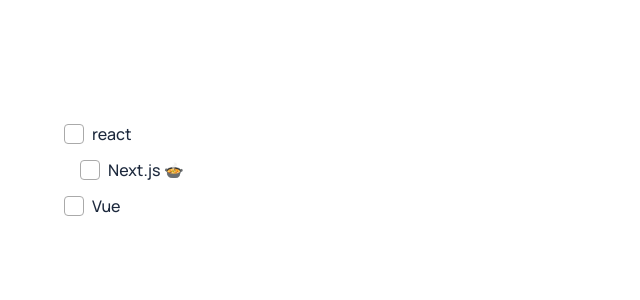
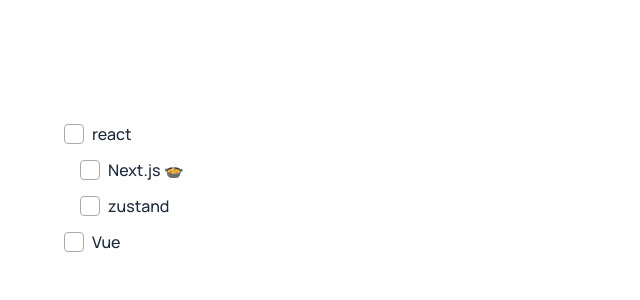
Before and after one commit to ahmad-666/react-framework, a Next.js app: page /test in a window 1280 px wide. Both pictures are taken after a click on the button 1204 px from the left and 134 px from the top of the page. Shown: the top 300 px of the page, without its empty margins (0-640 px from the left). Built offline with nearby package versions, Linux system fonts and the light colour scheme.

Commit message:
refactor: refactor and optimize Tree

```diff
--- a/src/components/Tree/example.tsx
+++ b/src/components/Tree/example.tsx
@@ -10,14 +10,47 @@
             children: [
                 {
                     id: 'next',
-                    label: <>Next.js 🍲</>
+                    label: <>Next.js 🍲</>,
+                    children: [
+                        {
+                            id: 'mui',
+                            label: 'Mui'
+                        },
+                        {
+                            id: 'tailwind',
+                            label: 'Tailwind'
+                        }
+                    ]
+                },
+                {
+                    id: 'zustand',
+                    label: 'zustand'
                 }
             ]
         },
         {
             id: 'vue',
             label: 'Vue',
-            children: [{ id: 'nuxt', label: <>Nuxt.js 🍟</> }]
+            children: [
+                {
+                    id: 'nuxt',
+                    label: <>Nuxt.js 🍟</>,
+                    children: [
+                        {
+                            id: 'vuetify',
+                            label: 'vuetify'
+                        },
+                        {
+                            id: 'tailwind',
+                            label: 'Tailwind'
+                        }
+                    ]
+                },
+                {
+                    id: 'pinia',
+                    label: 'pinia'
+                }
+            ]
         }
     ]);
     //? because of tree structure we store whole tree data and checked,opened,... in 1 single state
--- a/src/components/Tree/index.tsx
+++ b/src/components/Tree/index.tsx
@@ -1,10 +1,11 @@
 'use client';
 
-import { useImperativeHandle, useMemo, useCallback, forwardRef, type ReactNode, type ForwardedRef } from 'react';
+import { useImperativeHandle, useMemo, useCallback, forwardRef, memo, type ReactNode, type ForwardedRef } from 'react';
 import Icon from '@/components/Icon';
 import Checkbox from '@/components/Checkbox';
-import Collapse from '../Collapse';
+import Collapse from '@/components/Collapse';
 
+//* Tree Node ----------------------------------------
 export type Node = {
     /**
      *  must is special format --> '1','1-1','1-2','1-1-1','1-1-2',...
@@ -14,13 +15,80 @@
      * passing treeId from parent is optional because we manually generate it inside component
      */
     treeId?: string;
+    /** checked state of node checkbox */
     checked?: boolean;
+    /** indeterminate state of node checkbox */
     indeterminate?: boolean;
+    /** open(collapse) state of node */
     open?: boolean;
+    /** label of node */
     label: ReactNode;
+    /** children nodes of node */
     children?: Node[];
+    /** we can have any other optional keys too */
     [key: string]: unknown;
 };
+type TreeNodeProps = {
+    nodes: Node[];
+    indeterminate?: boolean;
+    color?: string;
+    onNodeSelection: (nodes: Node[], nodeId: string, checked: boolean) => void;
+    onNodeCollapse: (nodes: Node[], nodeId: string, open: boolean) => void;
+};
+const TreeNode = ({
+    nodes = [],
+    indeterminate = false,
+    color = 'primary',
+    onNodeSelection,
+    onNodeCollapse
+}: TreeNodeProps) => {
+    return (
+        <div className='space-y-2'>
+            {nodes.map((node) => (
+                <div key={node.treeId}>
+                    <div className='flex justify-between gap-4'>
+                        <Checkbox
+                            checked={node.checked}
+                            indeterminate={indeterminate && node.indeterminate}
+                            onChange={({ checked }) => onNodeSelection(nodes, node.treeId!, checked)}
+                            color={color}
+                            hideMessage
+                        >
+                            {node.label}
+                        </Checkbox>
+                        {!!node.children?.length && (
+                            <button onClick={() => onNodeCollapse(nodes, node.treeId!, !node.open)}>
+                                <Icon
+                                    icon='mdi:chevron-down'
+                                    size='md'
+                                    color='slate-800'
+                                    className={`transition-transform duration-300 ${node.open ? '-rotate-180' : ''}`}
+                                />
+                            </button>
+                        )}
+                    </div>
+                    {node.children?.length && (
+                        <Collapse open={node.open} duration={300} unmountOnClose className='mt-2'>
+                            <div className='ps-4'>
+                                {node.children?.length && (
+                                    <TreeNode
+                                        nodes={node.children}
+                                        indeterminate={indeterminate}
+                                        color={color}
+                                        onNodeSelection={onNodeSelection}
+                                        onNodeCollapse={onNodeCollapse}
+                                    />
+                                )}
+                            </div>
+                        </Collapse>
+                    )}
+                </div>
+            ))}
+        </div>
+    );
+};
+const TreeNodeMemo = memo(TreeNode);
+//* Tree ---------------------------------------------
 export type Ref = {
     findNode: (nodes: Node[], cb: (node: Node) => boolean) => Promise<null | Node>;
     findParent: (nodes: Node[], nodeId: string) => Promise<null | Node>;
@@ -31,16 +99,15 @@
     traverseTree: (nodes: Node[], cb: (node: Node) => undefined) => void;
     generateTreeIds: (nodes: Node[], parentId: string) => Node[];
 };
-type Props = {
+type TreeProps = {
     data: Node[];
-    onChange?: (newData: Node[]) => void;
     indeterminate?: boolean;
     color?: string;
+    onChange?: (newData: Node[]) => void;
     className?: string;
 };
-
 const Tree = (
-    { data = [], onChange, indeterminate = false, color = 'primary', className = '' }: Props,
+    { data = [], indeterminate = false, color = 'primary', onChange, className = '' }: TreeProps,
     ref?: ForwardedRef<Ref>
 ) => {
     const generateTreeIds = useCallback((nodes: Node[], parentId: string): Node[] => {
@@ -61,10 +128,10 @@
         // recursive function to go as deep as possible to find the node
         return new Promise(async (resolve) => {
             for (const node of nodes) {
-                if (cb(node)) resolve(node);
+                if (cb(node)) return resolve(node);
                 else if (node.children?.length) {
                     const nestedNode = await findNode(node.children, cb);
-                    resolve(nestedNode);
+                    if (nestedNode) resolve(nestedNode);
                 }
             }
             resolve(null);
@@ -124,7 +191,9 @@
                 const children = await findChildren(nodes, nodeId);
                 for (const node of children) {
                     descendants.push(node);
-                    descendants.push(...(await findDescendants(children, node.treeId!)));
+                    if (node.children?.length) {
+                        descendants.push(...(await findDescendants(node.children, node.treeId!)));
+                    }
                 }
                 resolve(descendants);
             });
@@ -147,7 +216,7 @@
         return nodes.map(({ label, children, ...rest }) => ({
             ...structuredClone(rest),
             label,
-            children: children ? safeCloneNodes(children) : undefined
+            ...(children?.length && { children: safeCloneNodes(children) })
         }));
     }, []);
     const treeValidator = useCallback((nodes: Node[]): Node[] => {
@@ -155,7 +224,7 @@
         // if any of children are not checked then parent node itself should be unchecked too
         return nodes.map((node) => {
             if (node.children?.length) {
-                const validatedChildren = treeValidator(node.children);
+                const validatedChildren = treeValidator(node.children); //first we validate children of node then we check 'checked' state of validated children
                 const allChecked = validatedChildren.every((node) => node.checked);
                 const someChecked = validatedChildren.some((node) => node.checked);
                 return {
@@ -177,16 +246,9 @@
             // when we select node we want to select all of its descendants
             // when we deselect node we want to deselect all of its descendants
             const descendants = await findDescendants(nodesCopy, nodeId);
-            if (checked) {
             for (const node of descendants) {
-                    node.checked = true;
+                node.checked = checked;
                 node.indeterminate = false;
-                }
-            } else {
-                for (const node of descendants) {
-                    node.checked = false;
-                    node.indeterminate = false;
-                }
             }
             const validatedNodes = treeValidator(nodesCopy);
             onChange?.(validatedNodes);
@@ -213,46 +275,18 @@
         generateTreeIds
     }));
 
-    const renderTree = (nodes: Node[]) => {
     return (
-            <div className='space-y-2'>
-                {nodes.map((node) => (
-                    <div key={node.treeId}>
-                        <div className='flex justify-between gap-4'>
-                            <Checkbox
-                                checked={node.checked}
-                                indeterminate={indeterminate && node.indeterminate}
-                                onChange={({ checked }) => onNodeSelection(nodes, node.treeId!, checked)}
+        <div className={`${className}`}>
+            <TreeNodeMemo
+                nodes={dataWithTreeIds}
+                indeterminate={indeterminate}
                 color={color}
-                                hideMessage
-                            >
-                                {node.label}
-                            </Checkbox>
-                            {!!node.children?.length && (
-                                <button
-                                    onClick={() => {
-                                        onNodeCollapse(nodes, node.treeId!, !node.open);
-                                    }}
-                                >
-                                    <Icon
-                                        icon='mdi:chevron-down'
-                                        size='md'
-                                        color='slate-800'
-                                        className={`transition-transform duration-300 ${node.open ? '-rotate-180' : ''}`}
+                onNodeSelection={onNodeSelection}
+                onNodeCollapse={onNodeCollapse}
             />
-                                </button>
-                            )}
-                        </div>
-                        <Collapse open={node.open} duration={300} unmountOnClose className='mt-2'>
-                            <div className='ps-4'>{node.children?.length && renderTree(node.children)}</div>
-                        </Collapse>
-                    </div>
-                ))}
         </div>
     );
 };
+export default forwardRef(Tree);
 
-    return <div className={`${className}`}>{renderTree(dataWithTreeIds)}</div>;
-};
-
-export default forwardRef(Tree);
+//? check all methods separately
```
Lines whose indentation alone changed are shown as unchanged.
